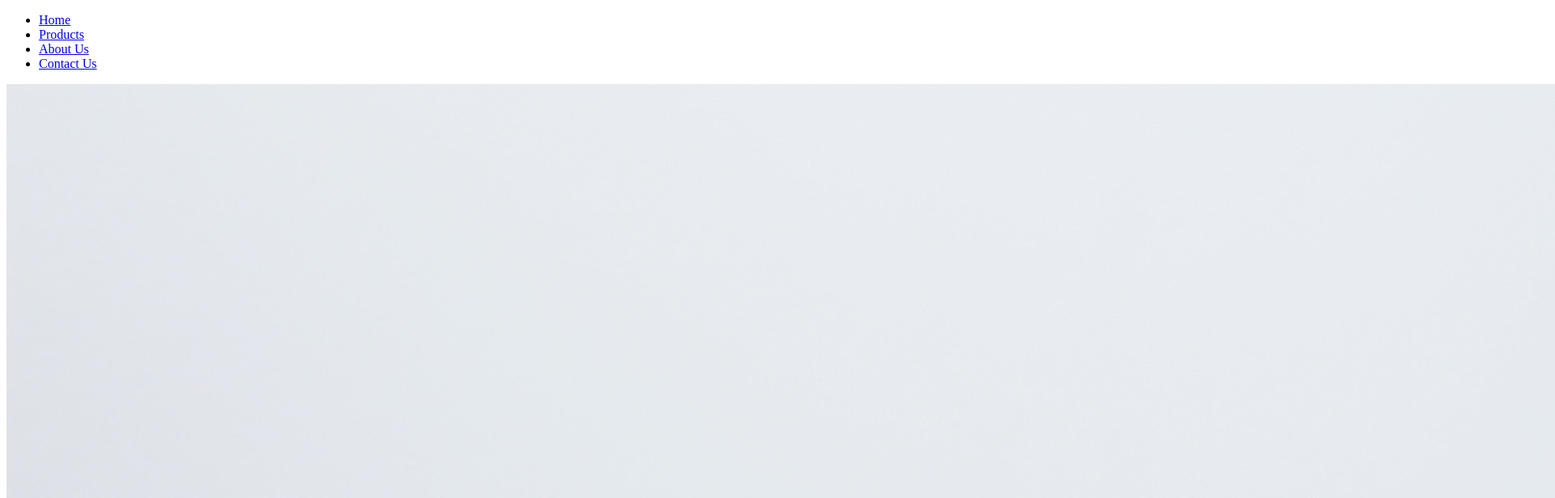
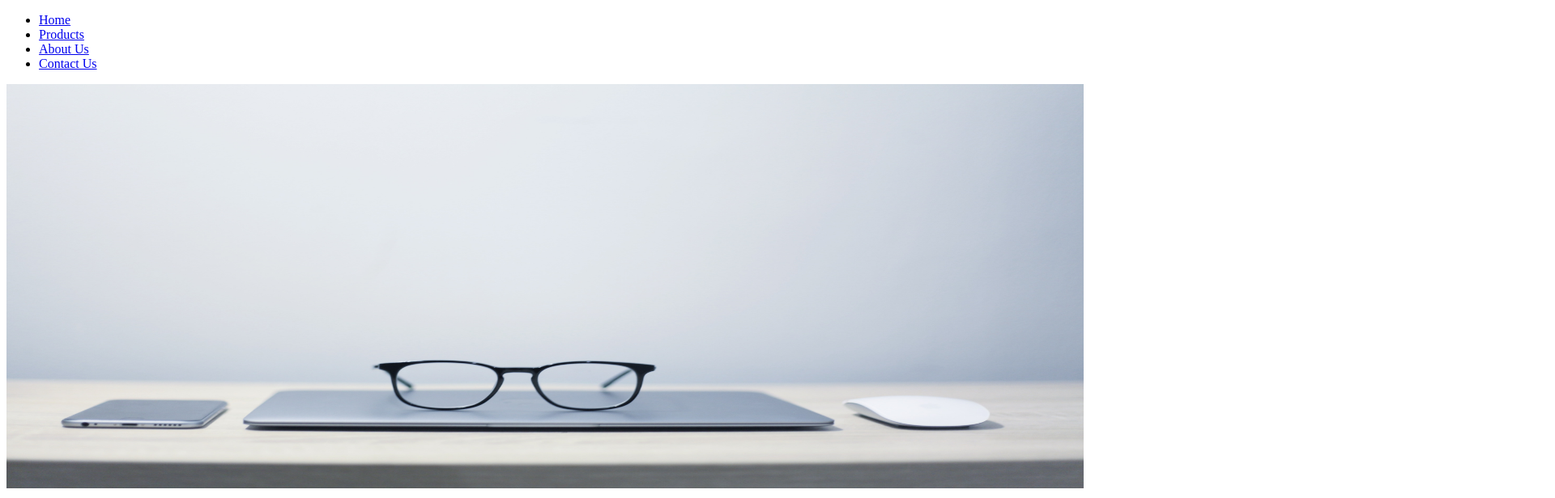
Before and after one commit to AbubakareeHBee/Bell-Abi-eCommerce, a plain HTML site: page index.html in a window 1280 px wide. Shown: the top 616 px of the page at 81% size, 1920 px wide, since content can reach past the window. Drawn offline with Linux system fonts and the light colour scheme.

```diff
--- a/index.html
+++ b/index.html
@@ -17,7 +17,7 @@
         </div>
 
         <div>
-            <img src="assets/header 6.jpg" alt="">
+            <img src="assets/header 6.jpg" alt="" width="1330" height="500" />
 
         </div>
 
```
